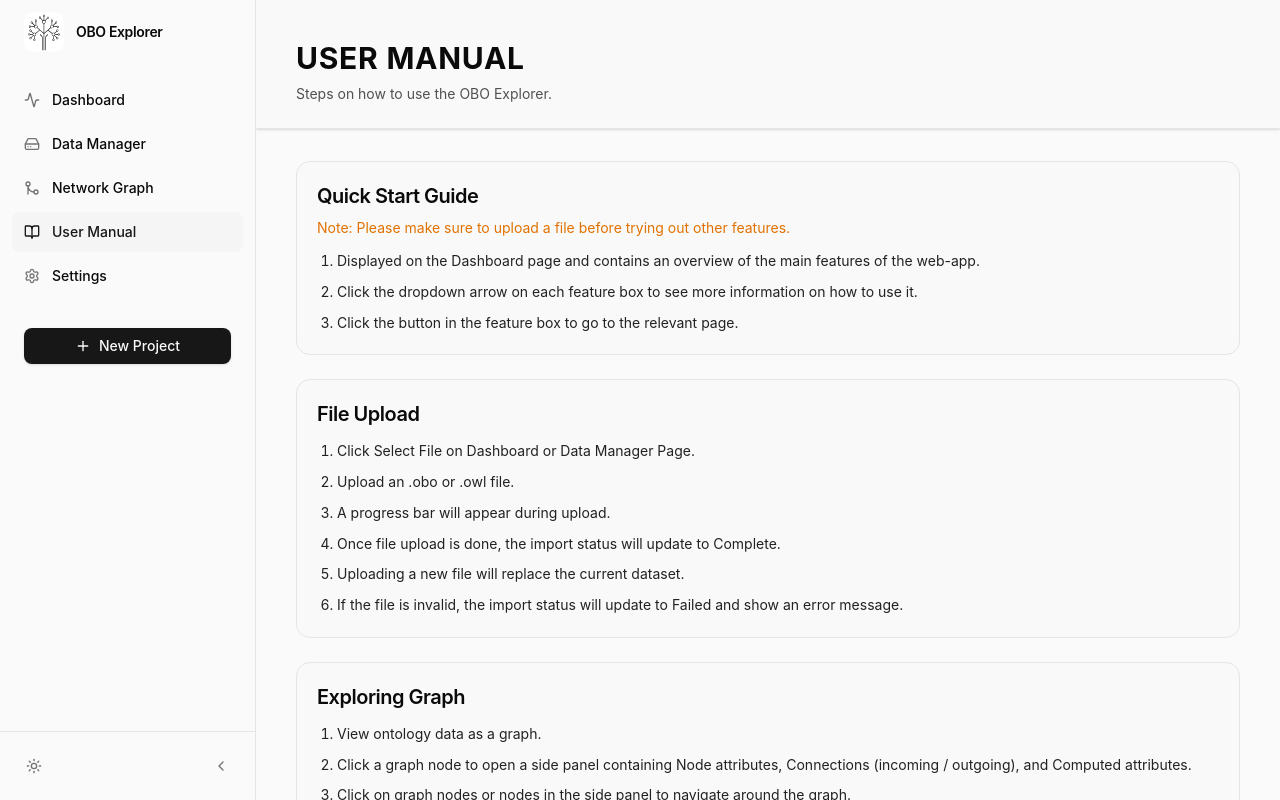
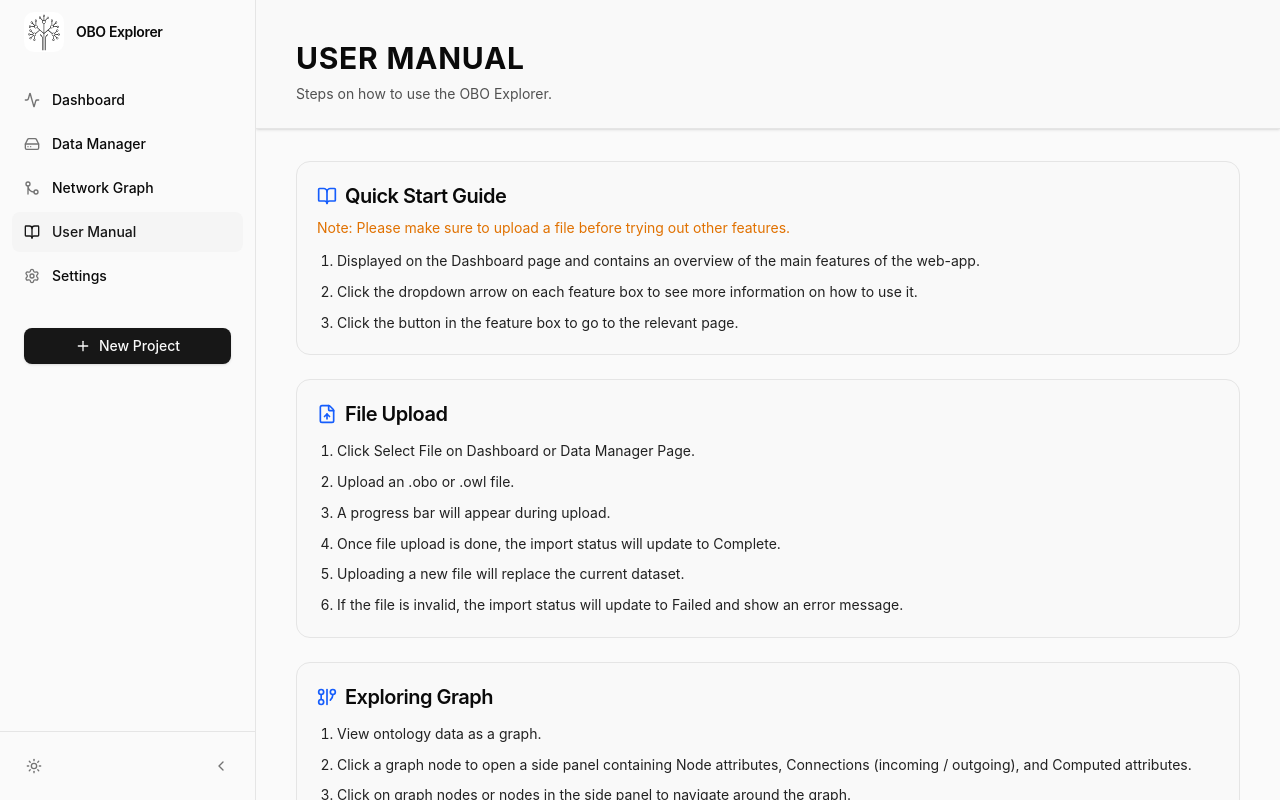
Before and after one commit to aprofilef293/capstone-project-26t1-3900-t13a-apple, a React (Vite) app in the folder frontend/: page /manual in a window 1280 px wide. Built offline with nearby package versions, Linux system fonts and the light colour scheme; what graphology would draw is missing.

Commit message:
add icons

```diff
--- a/frontend/src/pages/UserManual.tsx
+++ b/frontend/src/pages/UserManual.tsx
@@ -1,7 +1,21 @@
+import type { LucideIcon } from "lucide-react";
+import {
+  BookOpen,
+  CircleQuestionMark,
+  DatabaseSearch,
+  FileUp,
+  GitGraph,
+  ListTree,
+  Network,
+  Search,
+  SlidersHorizontal,
+  X,
+} from "lucide-react";
 import { PageHeader } from "../components/layout/PageHeader";
 
 type ManualSection = {
   title: string;
+  icon: LucideIcon;
   note?: string;
   items: string[];
 };
@@ -9,6 +23,7 @@ type ManualSection = {
 const sections: ManualSection[] = [
   {
     title: "Quick Start Guide",
+    icon: BookOpen,
     note: "Please make sure to upload a file before trying out other features.",
     items: [
       "Displayed on the Dashboard page and contains an overview of the main features of the web-app.",
@@ -18,6 +33,7 @@ const sections: ManualSection[] = [
   },
   {
     title: "File Upload",
+    icon: FileUp,
     items: [
       "Click Select File on Dashboard or Data Manager Page.",
       "Upload an .obo or .owl file.",
@@ -29,6 +45,7 @@ const sections: ManualSection[] = [
   },
   {
     title: "Exploring Graph",
+    icon: GitGraph,
     items: [
       "View ontology data as a graph.",
       "Click a graph node to open a side panel containing Node attributes, Connections (incoming / outgoing), and Computed attributes.",
@@ -39,6 +56,7 @@ const sections: ManualSection[] = [
   },
   {
     title: "Searching: Keyword Search",
+    icon: Search,
     items: [
       "Type a keyword into the search bar.",
       "Suggested nodes appear in a dropdown and the graph updates while typing.",
@@ -50,6 +68,7 @@ const sections: ManualSection[] = [
   },
   {
     title: "Searching: Semantic Search",
+    icon: DatabaseSearch,
     items: [
       "Click the Advanced button next to the search bar.",
       "Type a query and click Enter or the search icon to bring up the results side panel.",
@@ -60,6 +79,7 @@ const sections: ManualSection[] = [
   },
   {
     title: "Filtering",
+    icon: SlidersHorizontal,
     note: "Multiple tags can be combined to filter the graph.",
     items: [
       "Use the Filter Panel to filter the graph based on node name, description, or both.",
@@ -74,6 +94,7 @@ const sections: ManualSection[] = [
   },
   {
     title: "Multi-select Mode",
+    icon: Network,
     items: [
       "Toggle the Multi-Select switch on.",
       "Click on multiple nodes in the graph to bring up a side panel containing Selected nodes, Nodes along a path between selected nodes (if a path exists), and Neighbours of the selected nodes and in-path nodes.",
@@ -86,6 +107,7 @@ const sections: ManualSection[] = [
   },
   {
     title: "Hierarchy Panel",
+    icon: ListTree,
     items: [
       "Click on Hierarchy button to open up the Hierarchy Panel and view the graph in a folder-like structure.",
       "Folders are in alphabetical order and can be expanded to explore related nodes.",
@@ -95,6 +117,7 @@ const sections: ManualSection[] = [
   },
   {
     title: "Extras",
+    icon: CircleQuestionMark,
     items: [
       "Zoom in / out: Click to zoom in or out of the graph.",
       "Fit to View button: Click to centre and resize the graph to fit the screen.",
@@ -115,12 +138,18 @@ export function UserManual() {
 
       <div className="px-6 sm:px-10 py-8 max-w-5xl mx-auto w-full">
         <div className="space-y-6">
-          {sections.map((section) => (
+          {sections.map((section) => {
+            const Icon = section.icon;
+
+            return (
               <section
                 key={section.title}
                 className="rounded-xl border border-sidebar-border bg-sidebar/50 p-5"
               >
-              <h2 className="text-xl font-semibold tracking-tight">{section.title}</h2>
+                <h2 className="flex items-center gap-2 text-xl font-semibold tracking-tight">
+                  <Icon className="h-5 w-5 text-blue-600 dark:text-blue-400" />
+                  <span>{section.title}</span>
+                </h2>
 
                 {section.note && (
                   <p className="mt-2 text-sm text-amber-600 dark:text-amber-400">
@@ -134,7 +163,8 @@ export function UserManual() {
                   ))}
                 </ol>
               </section>
-          ))}
+            );
+          })}
         </div>
       </div>
     </div>
```
Lines whose indentation alone changed are shown as unchanged.
